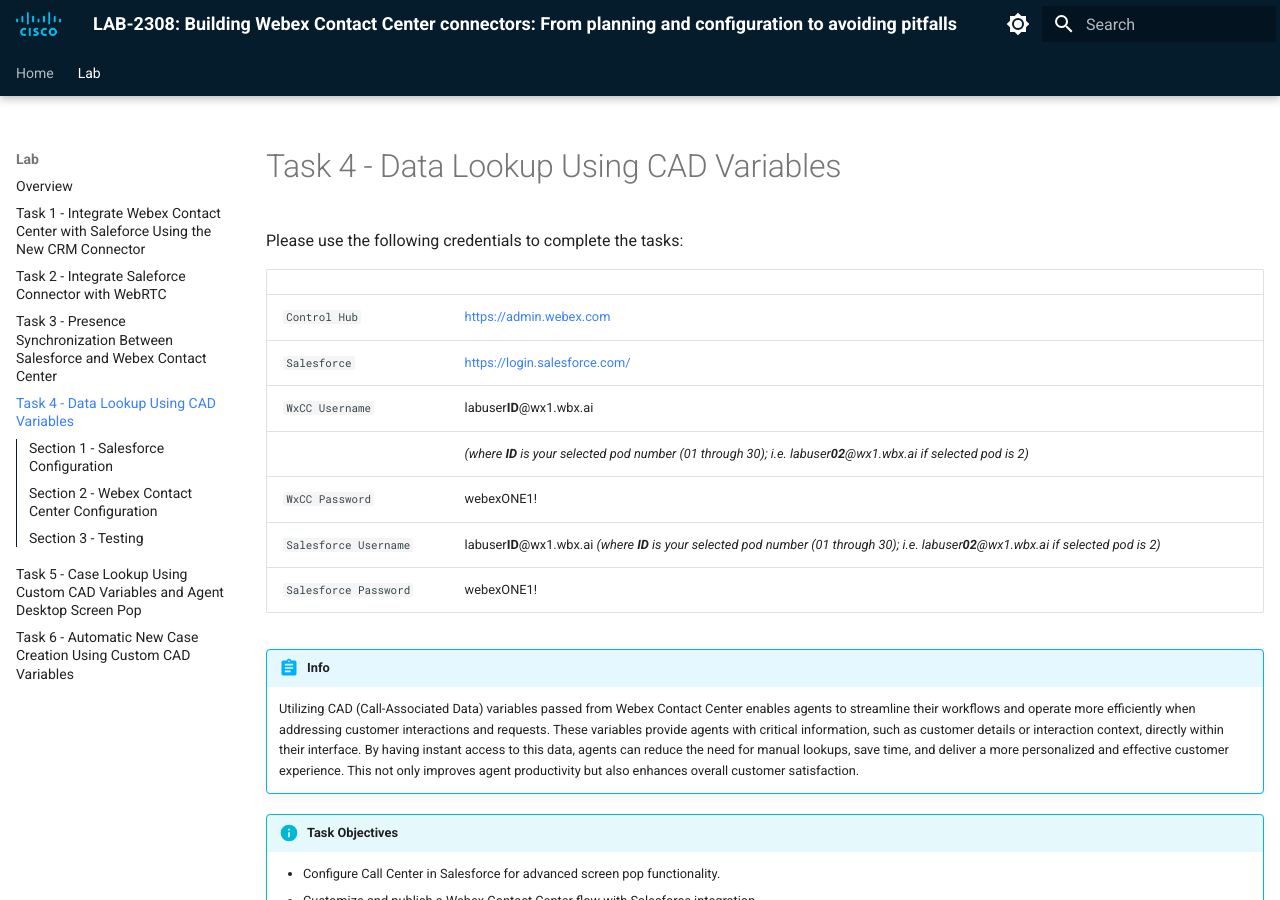
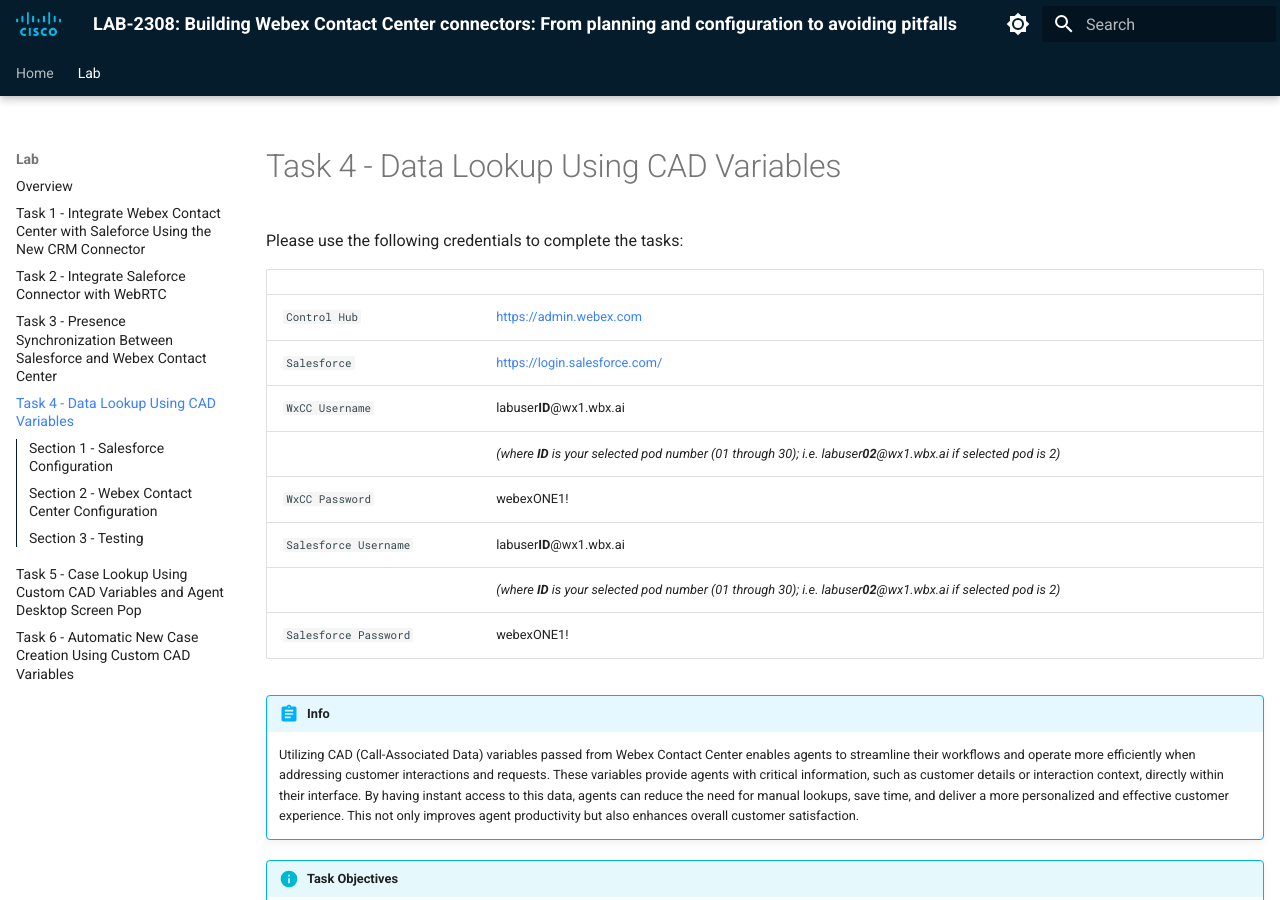
Before and after one commit to WebexCC-SA/LAB-2308, an MkDocs documentation site: the page built from docs/task4.md, in a window 1280 px wide and 900 px high. Built offline with MkDocs 1.6.1 and Material for MkDocs 9.7.7, drawn with Linux system fonts in a browser that asks for light colours.

```diff
--- a/docs/task4.md
+++ b/docs/task4.md
@@ -8,10 +8,11 @@ Please use the following credentials to complete the tasks:
 | ------------------------- | ---------------- |
 | `Control Hub`             | <a href="https://admin.webex.com" target="_blank">https://admin.webex.com</a> |
 | `Salesforce`   | <a href="https://login.salesforce.com" target="_blank">https://login.salesforce.com/</a> |
-| `WxCC Username`       | labuser**ID**@wx1.wbx.ai
+| `WxCC Username`       | labuser**ID**@wx1.wbx.ai  |
 |                       | _(where **ID** is your selected pod number (01 through 30); i.e. labuser**02**@wx1.wbx.ai if selected pod is 2)_       |
 | `WxCC Password`       | webexONE1!         |
-| `Salesforce Username`       | labuser**ID**@wx1.wbx.ai     _(where **ID** is your selected pod number (01 through 30); i.e. labuser**02**@wx1.wbx.ai if selected pod is 2)_       |
+| `Salesforce Username`       | labuser**ID**@wx1.wbx.ai  |
+|                       | _(where **ID** is your selected pod number (01 through 30); i.e. labuser**02**@wx1.wbx.ai if selected pod is 2)_       |
 | `Salesforce Password`       | webexONE1!       |
 
 
```
